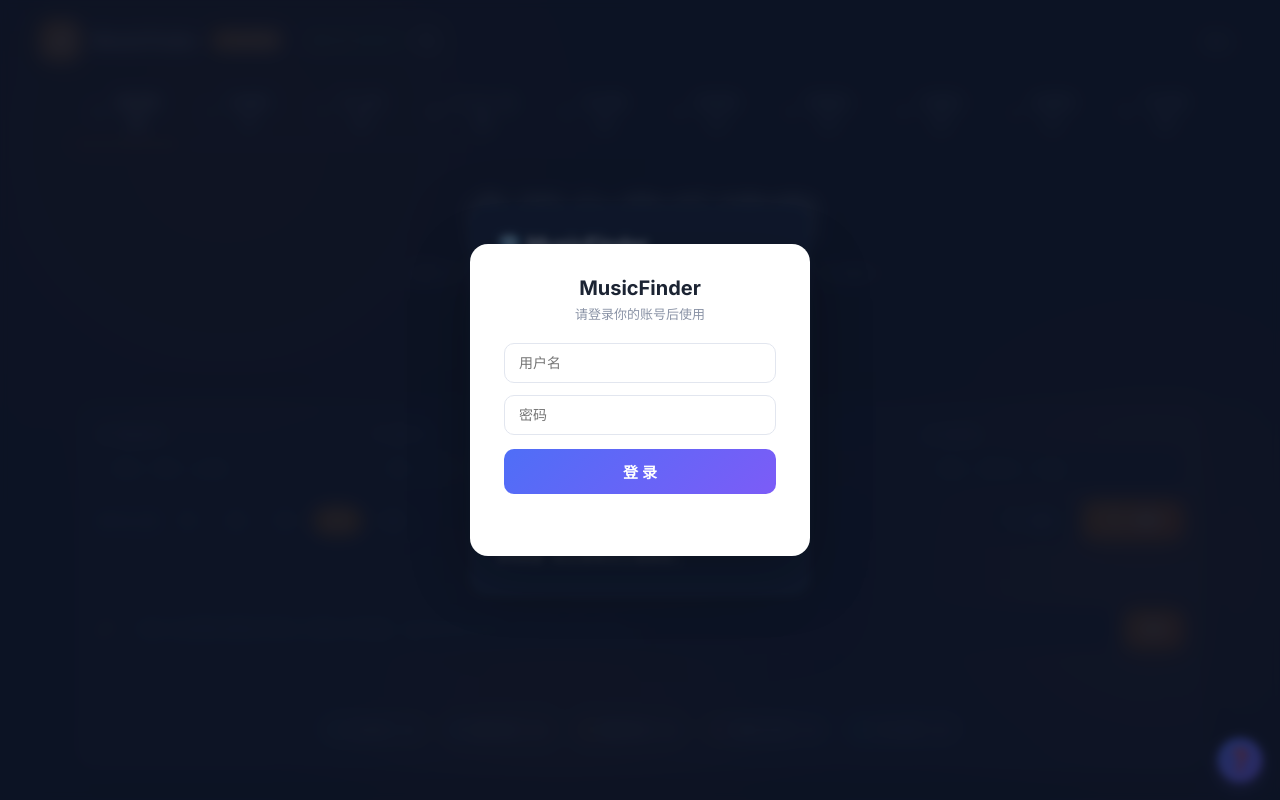
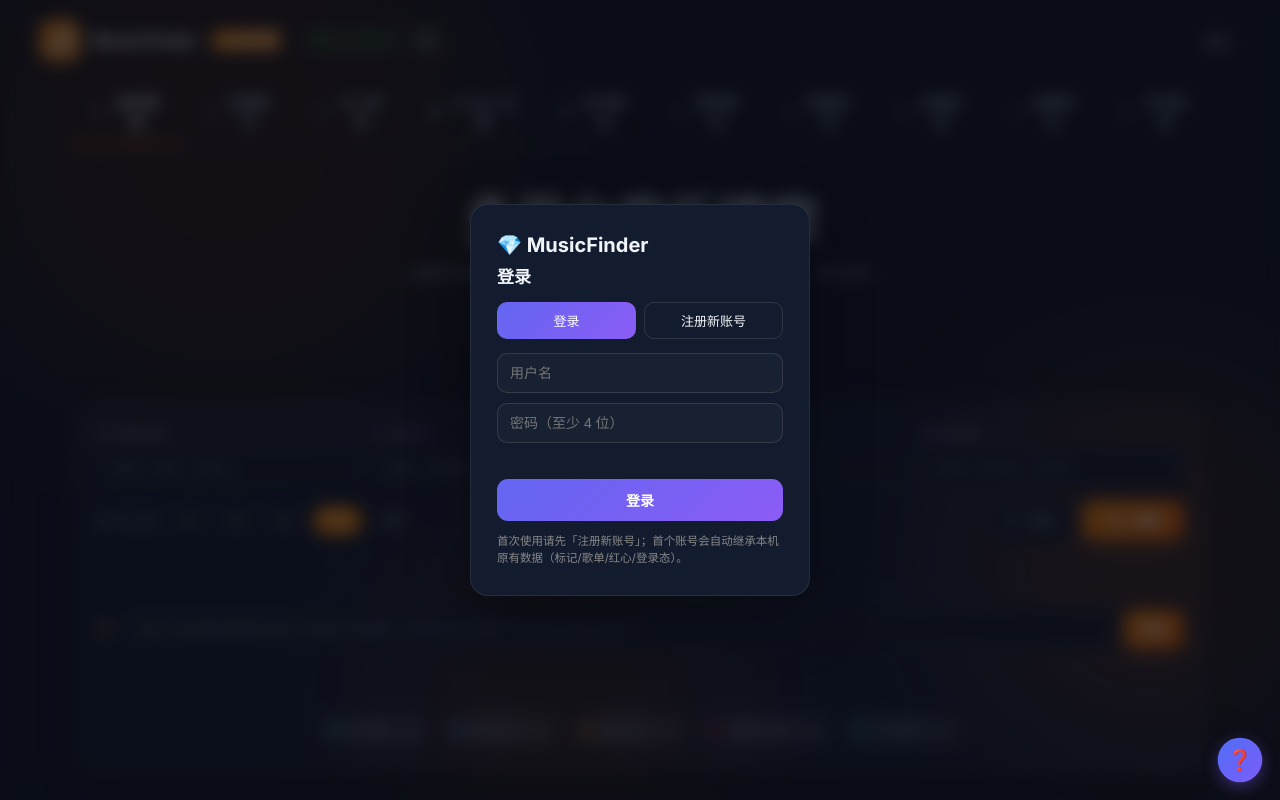
Before and after one commit to ToyaTao74/musicfinder-open, a Flask app: page / in a window 1280 px wide. Run offline with Flask 3, Linux system fonts and the light colour scheme; data comes from the database, SQL or seed files in the repository; data that the repository does not hold is empty; some libraries are stand-ins or nearby versions.

Commit message:
fix(alias+ux): 艺名管理按钮全部可点 + UI 重设计；删除重复登录窗口
1. 登录窗口叠加：v4.7 就有完整登录/注册框（authOverlay，此前排查漏判
   '登录 UI 不存在'——authOverlay 无 login 字样被搜索噪音淹没），删除
   4.30.16 新加的重复 mfLoginModal，保留原有。
2. 艺名管理'点不动'根因：白名单行主页按钮无 data-platform 且被
   '.alias-op.del' 选择器排除——从未绑定点击事件。重构 alias.js：
   - 事件委托统一分发（approve/dismiss/home/del），从根上消灭绑定遗漏
   - 按钮全套 UI：平台色点主页按钮组/绿色加入白名单/灰描边忽略/红色删除
   - 样式组件加载即注入（不依赖首次点击）
3. Playwright 实测：165 个主页按钮 + 4 个候选按钮全部可点，零 JS 错误

```diff
--- a/static/js/alias.js
+++ b/static/js/alias.js
@@ -1,7 +1,8 @@
-/* ═══ 艺人别名管理（v4.30.4）：首页独立标签页 ═══
- * 后端：/api/admin/performer_aliases（GET/POST/DELETE，管理员）
+/* ═══ 艺名管理（v4.30.19 重构）：
+ * - 事件委托统一分发（修复：白名单行「主页」按钮因选择器遗漏永不触发——点不动的根因）
+ * - 按钮全套 UI 设计（平台色点 / 绿色确认 / 灰描边忽略 / 红色删除）
+ * 后端：/api/admin/performer_aliases（GET/POST/DELETE）
  *       /api/admin/performer_alias_suggestions/dismiss（POST）
- * 候选来源：搜索/批量匹配时自动收集「歌名强匹配但艺人写法对不上」的对。
  */
 (function () {
     'use strict';
@@ -15,6 +16,32 @@
             .replace(/"/g, '&quot;').replace(/'/g, '&#39;');
     }
 
+    /* ── 样式（组件加载即注入，与页面状态无关）── */
+    function ensureStyle() {
+        if (document.getElementById('aliasBtnStyle')) return;
+        const st = document.createElement('style');
+        st.id = 'aliasBtnStyle';
+        st.textContent = `
+        .alias-btn{border:none;border-radius:8px;padding:4px 12px;font-size:12.5px;font-weight:500;
+          cursor:pointer;font-family:inherit;display:inline-flex;align-items:center;gap:5px;
+          transition:all .15s;vertical-align:middle;}
+        .alias-btn:active{transform:scale(.96);}
+        .alias-btn-ok{background:#e8f7ee;color:#16a34a;}
+        .alias-btn-ok:hover{background:#16a34a;color:#fff;}
+        .alias-btn-skip{background:#f1f3f7;color:#6b7280;}
+        .alias-btn-skip:hover{background:#6b7280;color:#fff;}
+        .alias-btn-del{background:#fdecec;color:#ef4444;padding:4px 8px;}
+        .alias-btn-del:hover{background:#ef4444;color:#fff;}
+        .alias-btn-home{background:#eef1fe;color:#4f6ef7;}
+        .alias-btn-home:hover{background:#4f6ef7;color:#fff;}
+        .alias-btn-home .plat-dot{width:7px;height:7px;border-radius:50%;background:currentColor;opacity:.85;}
+        .alias-tag{display:inline-flex;align-items:center;gap:6px;background:#f4f6ff;border:1px solid #e4e9fb;
+          border-radius:999px;padding:3px 6px 3px 12px;margin:3px 4px 3px 0;font-size:12.5px;color:#3b4252;}
+        `;
+        document.head.appendChild(st);
+    }
+
+    /* ── API ── */
     async function apiGet() {
         const r = await fetch(API);
         if (!r.ok) {
@@ -23,11 +50,20 @@
         }
         return r.json();
     }
-
     async function apiSend(method, body) {
         const r = await fetch(API, {
-            method,
-            headers: { 'Content-Type': 'application/json' },
+            method, headers: { 'Content-Type': 'application/json' },
+            body: JSON.stringify(body),
+        });
+        if (!r.ok) {
+            const d = await r.json().catch(() => ({}));
+            throw new Error(d.error || ('请求失败 ' + r.status));
+        }
+        return r.json();
+    }
+    async function apiDismiss(body) {
+        const r = await fetch(DISMISS, {
+            method: 'POST', headers: { 'Content-Type': 'application/json' },
             body: JSON.stringify(body),
         });
         if (!r.ok) {
@@ -37,38 +73,28 @@
         return r.json();
     }
 
-    const HOME_PLATS = [['qq', 'Q音'], ['kugou', '酷狗'], ['kuwo', '酷我'], ['netease', '网易云'], ['qishui', '汽水']];
+    /* ── 歌手主页 ── */
+    const HOME_PLATS = [['qq', 'Q音', '#31c27c'], ['kugou', '酷狗', '#2ca6e0'],
+                        ['kuwo', '酷我', '#f5a623'], ['netease', '网易云', '#e85454'],
+                        ['qishui', '汽水', '#8b5cf6']];
     async function openArtistHome(name, platform) {
         if (platform === 'qishui') { alert('汽水音乐暂无公开的歌手主页接口，敬请期待'); return; }
         try {
             const r = await fetch('/api/artist_home?platform=' + platform + '&name=' + encodeURIComponent(name));
             const d = await r.json();
-            if (d.ok && d.url) {
-                window.open(d.url, '_blank');
-            } else {
-                alert(d.error || '未找到该歌手的主页');
-            }
+            if (d.ok && d.url) { window.open(d.url, '_blank'); }
+            else { alert(d.error || '未找到该歌手的主页'); }
         } catch (e) { alert('查询失败：' + e.message); }
     }
     function homeButtons(name) {
-        return HOME_PLATS.map(([pf, label]) =>
-            '<button class="alias-op" data-act="home" data-name="' + escapeHtml(name) + '" data-platform="' + pf + '" title="在' + label + '打开歌手主页">' + label + '</button>'
-        ).join(' ');
+        return '<span style="display:inline-flex;gap:4px;flex-wrap:wrap;">' +
+            HOME_PLATS.map(([pf, label, color]) =>
+                '<button type="button" class="alias-btn alias-btn-home" data-act="home" data-name="' + escapeHtml(name) + '" data-platform="' + pf + '" title="在' + label + '打开歌手主页">' +
+                '<span class="plat-dot" style="background:' + color + '"></span>' + label + '</button>'
+            ).join('') + '</span>';
     }
 
-    async function apiDismiss(body) {
-        const r = await fetch(DISMISS, {
-            method: 'POST',
-            headers: { 'Content-Type': 'application/json' },
-            body: JSON.stringify(body),
-        });
-        if (!r.ok) {
-            const d = await r.json().catch(() => ({}));
-            throw new Error(d.error || ('请求失败 ' + r.status));
-        }
-        return r.json();
-    }
-
+    /* ── 渲染：已生效白名单 ── */
     function renderAliases(aliases) {
         const tb = document.getElementById('aliasListTable');
         if (!tb) return;
@@ -77,31 +103,21 @@
             tb.innerHTML = '<tr><td class="alias-empty">暂无配置——系统遇到候选时会提示你确认</td></tr>';
             return;
         }
-        tb.innerHTML = '<tr><th>基名（曲库/常用名）</th><th>变体（平台写法 / 改名后）</th><th>操作</th></tr>' +
+        tb.innerHTML = '<tr><th>基名（曲库/常用名）</th><th>变体（平台写法 / 改名后）</th><th>歌手主页</th></tr>' +
             bases.map(base => {
                 const list = aliases[base] || [];
                 return '<tr><td><b>' + escapeHtml(base) + '</b></td><td>' +
                     (list.length
                         ? list.map(a =>
-                            '<span style="display:inline-flex;align-items:center;gap:4px;background:#f4f6ff;border-radius:8px;padding:2px 8px;margin:2px;">'
-                            + escapeHtml(a) +
-                            '<button class="alias-op del" data-base="' + escapeHtml(base) + '" data-alias="' + escapeHtml(a) + '" title="删除该变体">✕</button></span>'
+                            '<span class="alias-tag">' + escapeHtml(a) +
+                            '<button type="button" class="alias-btn alias-btn-del" data-act="del" data-base="' + escapeHtml(base) + '" data-alias="' + escapeHtml(a) + '" title="删除该变体">✕</button></span>'
                           ).join('')
                         : '<span class="alias-empty">（无）</span>') +
-                    '</td><td><button class="alias-op" data-act="home" data-name="' + escapeHtml(base) + '">🔗 主页</button></td></tr>';
+                    '</td><td>' + homeButtons(base) + '</td></tr>';
             }).join('');
-        tb.querySelectorAll('.alias-op.del').forEach(btn => {
-            btn.addEventListener('click', async () => {
-                if (btn.dataset.act === 'home') { openArtistHome(btn.dataset.name, btn.dataset.platform); return; }
-                if (!confirm('删除别名：' + btn.dataset.base + ' ↔ ' + btn.dataset.alias + ' ？')) return;
-                try {
-                    const d = await apiSend('DELETE', { base: btn.dataset.base, alias: btn.dataset.alias });
-                    renderAll(d);
-                } catch (e) { alert(e.message); }
-            });
-        });
     }
 
+    /* ── 渲染：待确认候选 ── */
     function renderSuggestions(suggestions) {
         const tb = document.getElementById('aliasSugTable');
         if (!tb) return;
@@ -115,27 +131,41 @@
                 const base = s.base || '', alias = s.alias || '';
                 return '<tr><td><b>' + escapeHtml(base) + '</b></td><td>' + escapeHtml(alias) + '</td>' +
                     '<td class="alias-evid">' + escapeHtml(s.song_name || '') + (s.ns ? '（匹配度 ' + s.ns + '%）' : '') + '</td>' +
-                    '<td>' +
-                    '<button class="alias-op" data-act="approve" data-base="' + escapeHtml(base) + '" data-alias="' + escapeHtml(alias) + '">✓ 加入白名单</button> ' +
-                    '<button class="alias-op del" data-act="dismiss" data-base="' + escapeHtml(base) + '" data-alias="' + escapeHtml(alias) + '">✕ 忽略</button> ' +
+                    '<td><span style="display:inline-flex;gap:6px;flex-wrap:wrap;align-items:center;">' +
+                    '<button type="button" class="alias-btn alias-btn-ok" data-act="approve" data-base="' + escapeHtml(base) + '" data-alias="' + escapeHtml(alias) + '">✓ 加入白名单</button>' +
+                    '<button type="button" class="alias-btn alias-btn-skip" data-act="dismiss" data-base="' + escapeHtml(base) + '" data-alias="' + escapeHtml(alias) + '">✕ 忽略</button>' +
                     homeButtons(alias) +
-                    '</td></tr>';
+                    '</span></td></tr>';
             }).join('');
-        tb.querySelectorAll('.alias-op').forEach(btn => {
-            btn.addEventListener('click', async () => {
-                const body = { base: btn.dataset.base, alias: btn.dataset.alias };
+    }
+
+    /* ── 事件委托：一个监听管所有表格按钮（approve/dismiss/home/del）── */
+    function bindDelegation() {
+        ['aliasListTable', 'aliasSugTable'].forEach(tid => {
+            const tb = document.getElementById(tid);
+            if (!tb) return;
+            tb.addEventListener('click', async (ev) => {
+                const btn = ev.target.closest('button[data-act]');
+                if (!btn || !tb.contains(btn)) return;
+                const act = btn.dataset.act;
+                const base = btn.dataset.base || '', alias = btn.dataset.alias || '';
                 try {
-                    let d;
-                    if (btn.dataset.act === 'approve') {
-                        d = await apiSend('POST', body);
-                    } else if (btn.dataset.act === 'dismiss') {
-                        d = await apiDismiss(body);
-                    } else if (btn.dataset.act === 'home') {
+                    if (act === 'approve') {
+                        btn.disabled = true; btn.textContent = '提交中…';
+                        const d = await apiSend('POST', { base, alias });
+                        renderAll(d);
+                    } else if (act === 'dismiss') {
+                        if (!confirm('忽略该候选？（忽略后不再提示）')) return;
+                        const d = await apiDismiss({ base, alias });
+                        renderAll(d);
+                    } else if (act === 'del') {
+                        if (!confirm('删除别名：' + base + ' ↔ ' + alias + ' ？')) return;
+                        const d = await apiSend('DELETE', { base, alias });
+                        renderAll(d);
+                    } else if (act === 'home') {
                         openArtistHome(btn.dataset.name, btn.dataset.platform);
-                        return;
                     }
-                    renderAll(d);
-                } catch (e) { alert(e.message); }
+                } catch (e) { alert(e.message); btn.disabled = false; }
             });
         });
     }
@@ -177,8 +207,9 @@
 
     function init() {
         if (!document.getElementById('tab-alias')) return;
+        ensureStyle();
         initAdd();
-        // 切到该 tab 时才拉数据（避免首页加载多一次请求）
+        bindDelegation();
         const tabBtn = document.querySelector('.tab-btn[data-tab="alias"]');
         if (tabBtn) {
             tabBtn.addEventListener('click', () => { setTimeout(load, 50); });
--- a/templates/index.html
+++ b/templates/index.html
@@ -1056,7 +1056,10 @@
             #tab-alias td{padding:8px;border-bottom:1px solid #f4f5f8;color:#374151;}
             #tab-alias .alias-add{display:flex;gap:8px;margin-bottom:14px;flex-wrap:wrap;}
             #tab-alias .alias-add input{flex:1;min-width:140px;padding:7px 10px;border:1px solid #e2e6ef;border-radius:8px;font-size:13px;}
-            #tab-alias .alias-add button{padding:7px 16px;border:none;border-radius:8px;background:#4f6ef7;color:#fff;font-size:13px;cursor:pointer;}
+            #tab-alias .alias-add button{padding:7px 20px;border:none;border-radius:8px;background:linear-gradient(135deg,#4f6ef7,#7c5cf7);color:#fff;font-size:13px;font-weight:600;cursor:pointer;transition:.15s;}
+            #tab-alias .alias-add button:hover{filter:brightness(1.08);}
+            #tab-alias .alias-add input{padding:7px 10px;border:1.5px solid #e2e6ef;border-radius:8px;font-size:13px;outline:none;transition:border .15s;}
+            #tab-alias .alias-add input:focus{border-color:#8b5cf6;box-shadow:0 0 0 3px rgba(139,92,246,.15);}
             #tab-alias .alias-op{border:none;background:none;color:#4f6ef7;cursor:pointer;font-size:12px;text-decoration:underline;padding:2px 6px;}
             #tab-alias .alias-op.del{color:#ef4444;}
             #tab-alias .alias-empty{color:#9aa3b2;padding:12px 8px;text-align:center;}
@@ -1142,7 +1145,7 @@
 <script src="{{ url_for('static', filename='js/artist_home.js') }}?v=20260914e"></script>
 <script src="{{ url_for('static', filename='js/global_help.js') }}?v=20260916a"></script>
 <script src="{{ url_for('static', filename='js/app.js', v='20260916a') }}"></script>
-<script src="{{ url_for('static', filename='js/alias.js') }}?v=20260914c"></script>
+<script src="{{ url_for('static', filename='js/alias.js') }}?v=20260916d"></script>
 <script src="{{ url_for('static', filename='js/batch.js') }}?v=20260915e"></script>
 <script src="{{ url_for('static', filename='js/marks.js', v='20260807d') }}"></script>
 <script src="{{ url_for('static', filename='js/playlist.js', v='20260826a') }}"></script>
@@ -1440,55 +1443,6 @@
     });
 })();
 </script>
-<!-- ═══ MusicFinder 账号登录模态框（v4.30.16：此前只有 API 无 UI）═══ -->
-<div id="mfLoginModal" style="display:none;position:fixed;inset:0;background:rgba(15,23,42,.72);z-index:100000;align-items:center;justify-content:center;backdrop-filter:blur(4px);">
-    <div style="background:#fff;border-radius:18px;padding:32px 34px;width:340px;max-width:92%;box-shadow:0 20px 60px rgba(0,0,0,.25);">
-        <h2 style="margin:0 0 4px;font-size:20px;color:#1c2433;text-align:center;">MusicFinder</h2>
-        <div style="font-size:13px;color:#8a93a6;text-align:center;margin-bottom:20px;">请登录你的账号后使用</div>
-        <input type="text" id="mfLoginUser" placeholder="用户名" autocomplete="username"
-               style="width:100%;box-sizing:border-box;padding:11px 14px;border:1.5px solid #e2e6ef;border-radius:10px;font-size:14px;margin-bottom:12px;outline:none;">
-        <input type="password" id="mfLoginPwd" placeholder="密码" autocomplete="current-password"
-               style="width:100%;box-sizing:border-box;padding:11px 14px;border:1.5px solid #e2e6ef;border-radius:10px;font-size:14px;margin-bottom:14px;outline:none;">
-        <button type="button" id="mfLoginBtn" style="width:100%;padding:12px;border:none;border-radius:10px;background:linear-gradient(135deg,#4f6ef7,#7c5cf7);color:#fff;font-size:15px;font-weight:600;cursor:pointer;">登 录</button>
-        <div id="mfLoginMsg" style="font-size:13px;margin-top:12px;text-align:center;color:#8a93a6;min-height:18px;"></div>
-    </div>
-</div>
-<script>
-(function () {
-    'use strict';
-    document.addEventListener('DOMContentLoaded', function () {
-        const modal = document.getElementById('mfLoginModal');
-        if (!modal) return;
-        fetch('/api/auth/me').then(r => r.json()).then(me => {
-            if (me && me.logged_in) return;               // 已登录，不弹
-            modal.style.display = 'flex';
-            setTimeout(() => { const u = document.getElementById('mfLoginUser'); if (u) u.focus(); }, 100);
-        }).catch(() => {});
-        function doLogin() {
-            const user = document.getElementById('mfLoginUser').value.trim();
-            const pwd = document.getElementById('mfLoginPwd').value;
-            const msg = document.getElementById('mfLoginMsg');
-            if (!user || !pwd) { msg.textContent = '请输入用户名和密码'; msg.style.color = '#ef4444'; return; }
-            msg.textContent = '登录中…'; msg.style.color = '#8a93a6';
-            fetch('/api/auth/login', {
-                method: 'POST', headers: { 'Content-Type': 'application/json' },
-                body: JSON.stringify({ username: user, password: pwd }),
-            }).then(r => r.json().then(d => ({ ok: r.ok, d }))).then(({ ok, d }) => {
-                if (ok && d.ok) {
-                    msg.textContent = '✅ 登录成功，正在进入…'; msg.style.color = '#16a34a';
-                    setTimeout(() => location.reload(), 600);
-                } else {
-                    msg.textContent = '❌ ' + (d.error || '登录失败'); msg.style.color = '#ef4444';
-                }
-            }).catch(e => { msg.textContent = '❌ 网络异常：' + e.message; msg.style.color = '#ef4444'; });
-        }
-        document.getElementById('mfLoginBtn').addEventListener('click', doLogin);
-        ['mfLoginUser', 'mfLoginPwd'].forEach(id => {
-            document.getElementById(id).addEventListener('keydown', e => { if (e.key === 'Enter') doLogin(); });
-        });
-    });
-})();
-</script>
 
 </body>
 </html>
```
